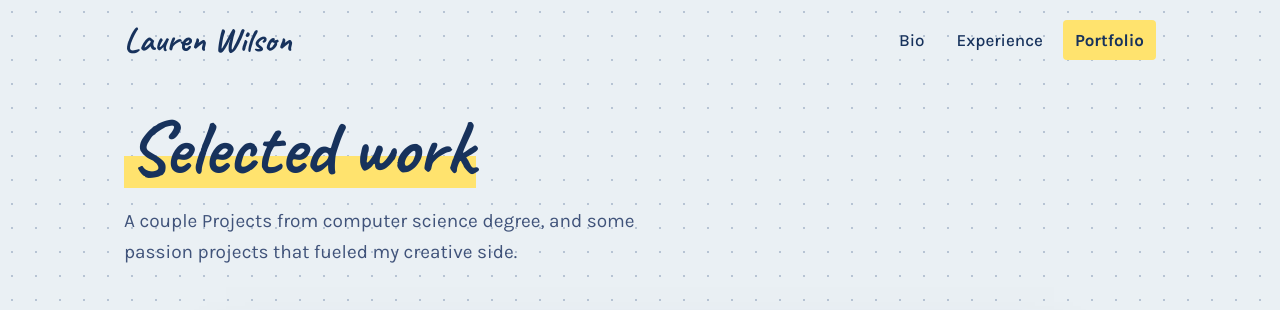
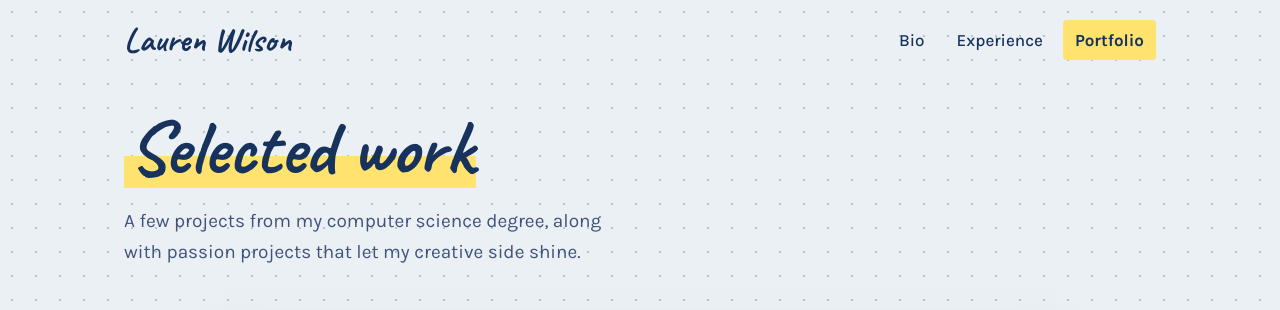
Before and after one commit to laurenwilsonlnw-blip/laurenwilsonlnw-journal, a plain HTML site: page portfolio.html in a window 1280 px wide. Shown: the top 310 px of the page. Drawn offline with Linux system fonts and the light colour scheme; no server answers.

Commit message:
Update portfolio.html

```diff
--- a/portfolio.html
+++ b/portfolio.html
@@ -30,7 +30,7 @@
       <div class="w">
         <section class="intro">
           <h1 id="h-port"><span>Selected work</span></h1>
-          <p class="lede">A couple Projects from computer science degree, and some passion projects that fueled my creative side.</p>
+          <p class="lede">A few projects from my computer science degree, along with passion projects that let my creative side shine.</p>
         </section>
 
         <section class="binder-gallery" aria-label="Portfolio image gallery">
```
